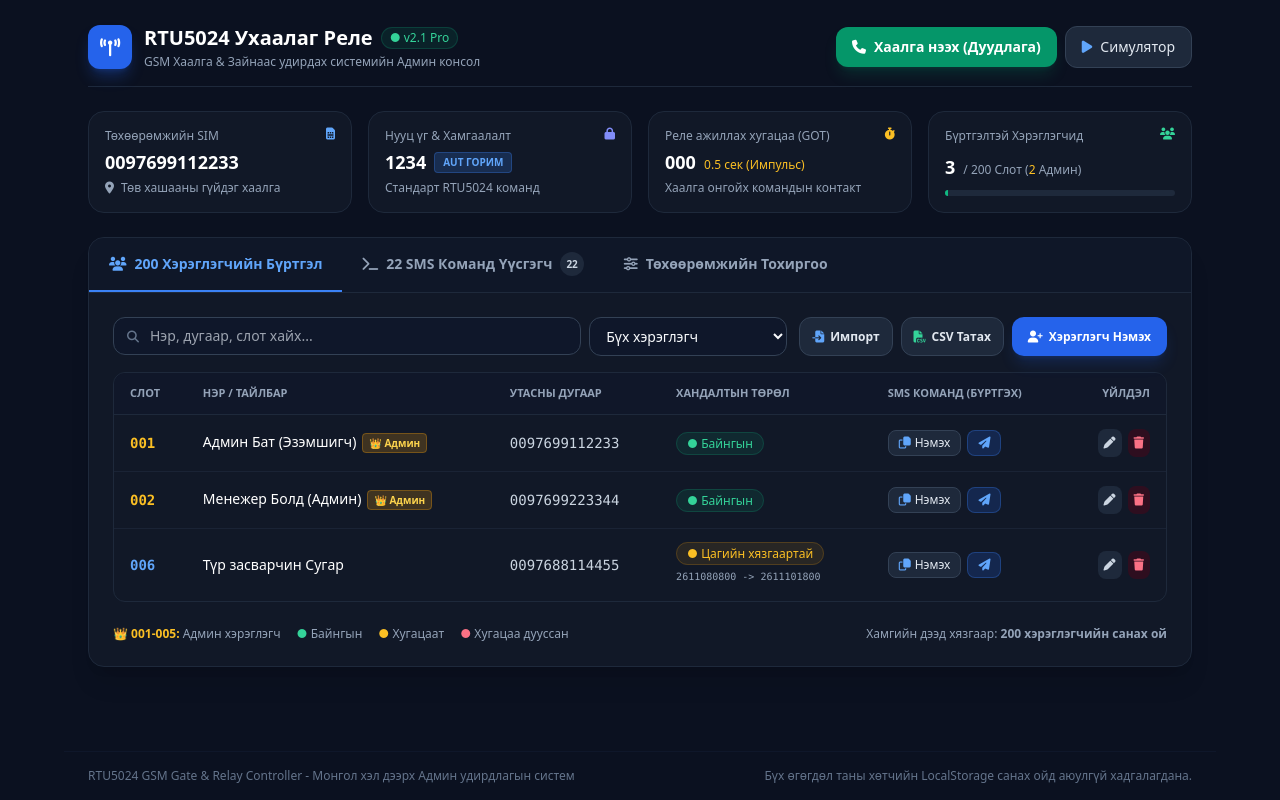
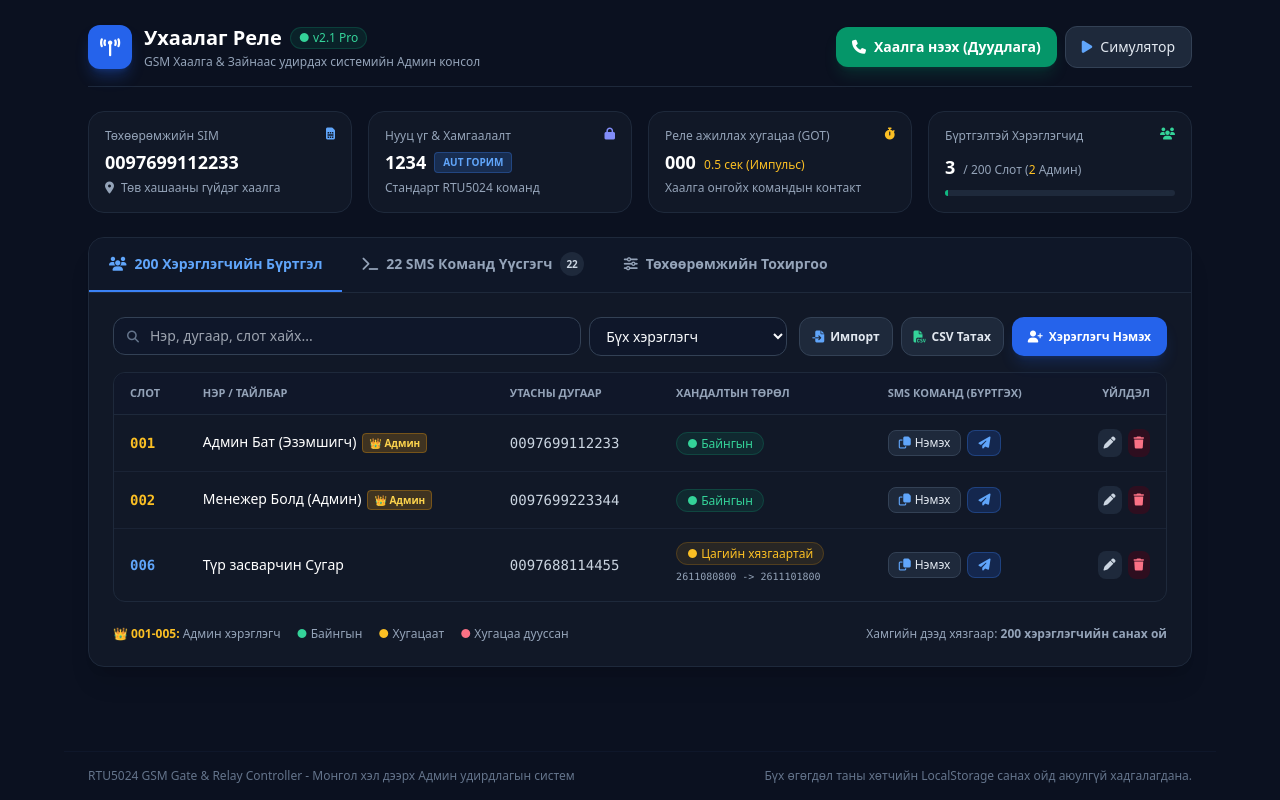
Before and after one commit to anjaa0815/gate-opener, a plain HTML site: page index.html in a window 1280 px wide. Drawn offline with nearby package versions, Linux system fonts and the light colour scheme.

Commit message:
Remove 'RTU5024' from the heading

```diff
--- a/index.html
+++ b/index.html
@@ -45,7 +45,7 @@
         </div>
         <div>
           <div class="flex items-center gap-2">
-            <h1 class="text-xl font-bold text-white">RTU5024 Ухаалаг Реле</h1>
+            <h1 class="text-xl font-bold text-white"> Ухаалаг Реле</h1>
             <span class="bg-emerald-500/10 text-emerald-400 border border-emerald-500/20 text-xs px-2 py-0.5 rounded-full font-medium">● v2.1 Pro</span>
           </div>
           <p class="text-xs text-slate-400 mt-0.5">GSM Хаалга & Зайнаас удирдах системийн Админ консол</p>
```
